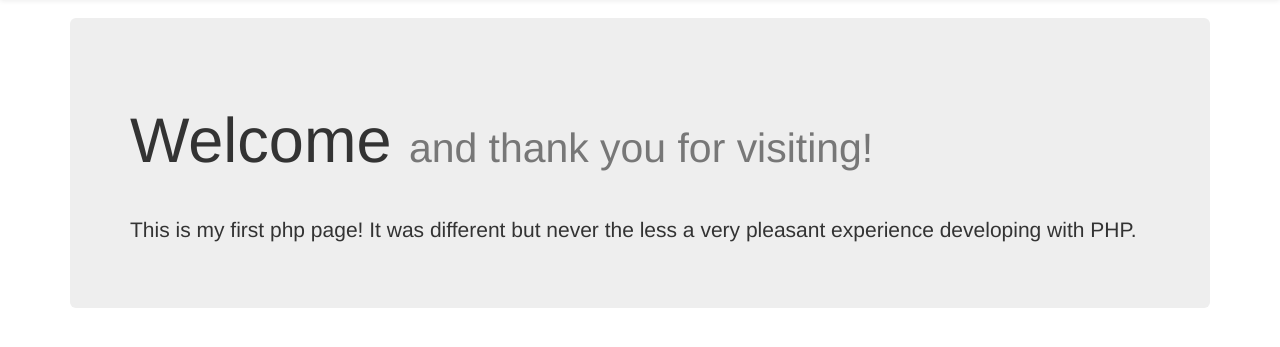
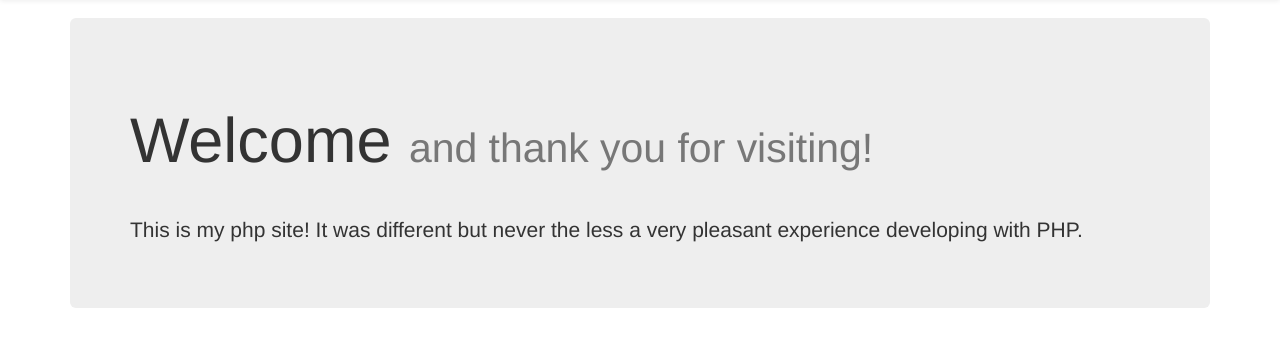
Before and after one commit to cloudnin9/PhpProjectTemplate, a PHP site: page /Project/index.php in a window 1280 px wide. Shown: the part 52-399 px from the top of the page. Run offline with PHP 8.4, Linux system fonts and the light colour scheme; some libraries are stand-ins or nearby versions.

Commit message:
Changing the description on the landing page

```diff
--- a/IndexTemplate.php
+++ b/IndexTemplate.php
@@ -58,7 +58,7 @@
 
                 <article>
                     <p class="text-justify">
-                        This is my first php page! It was different but never the less a very pleasant experience developing with PHP.
+                        This is my php site! It was different but never the less a very pleasant experience developing with PHP.
                     </p>
                 </article>
             </div>
```
Also changed, not shown: 1 other file.
